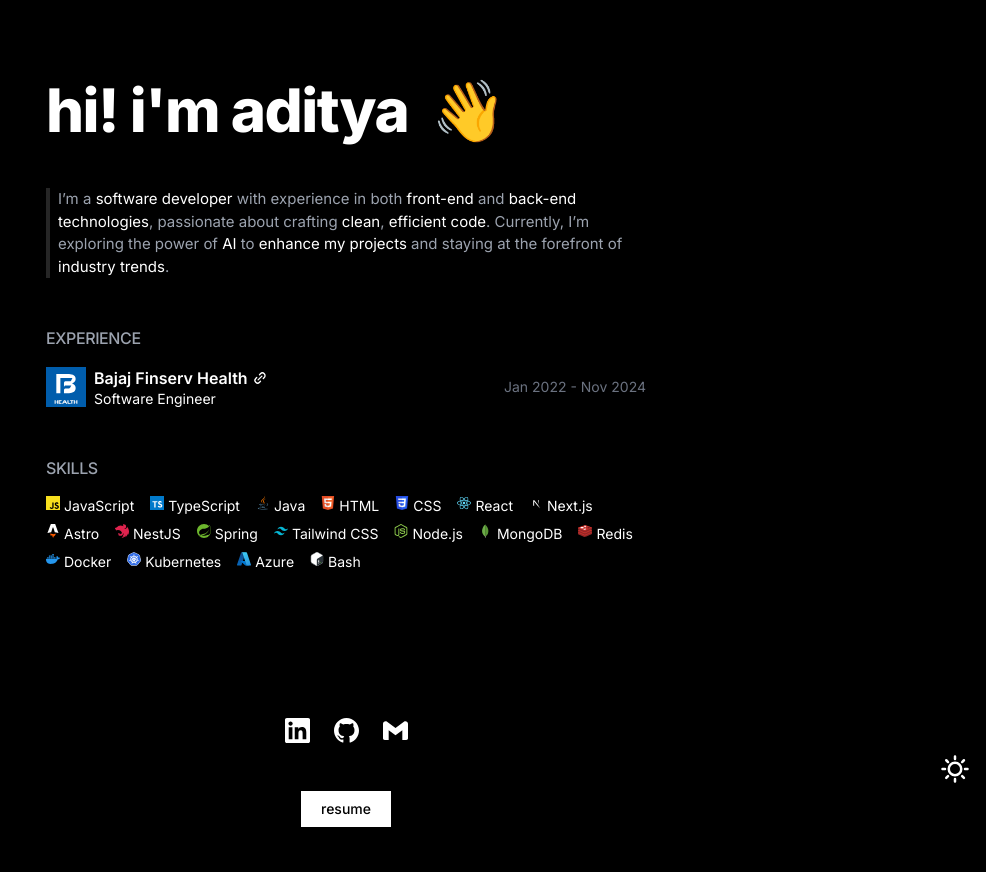
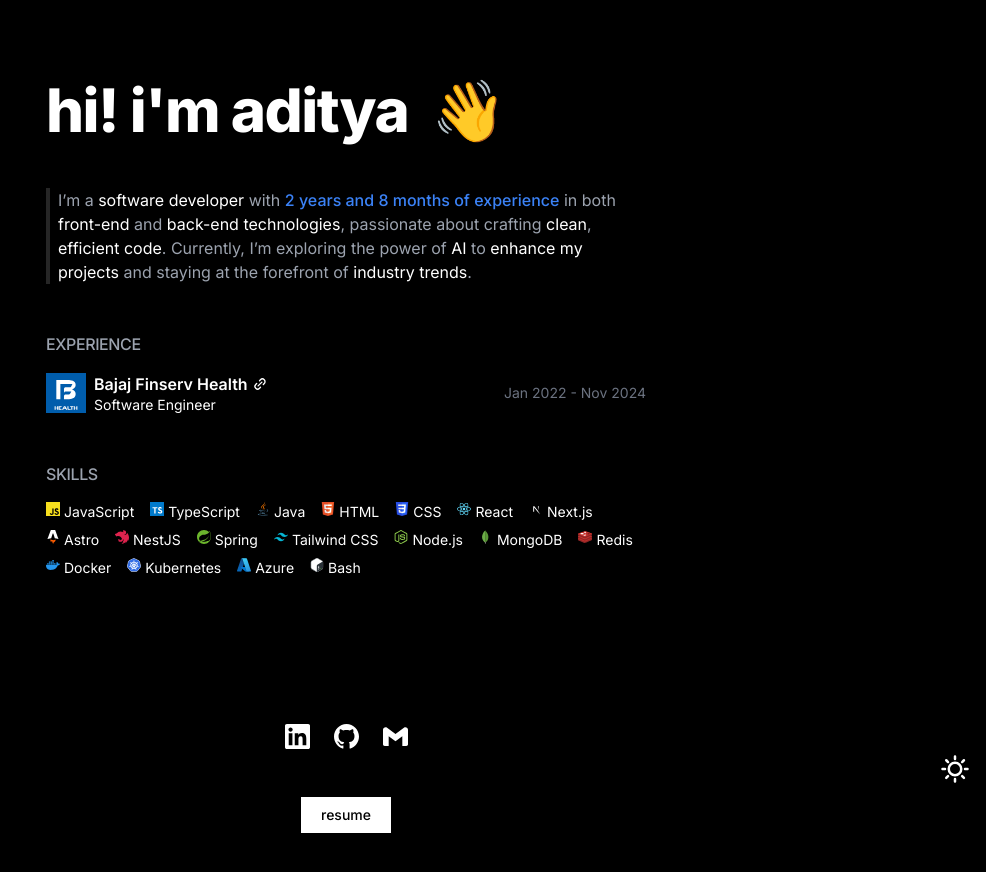
Before and after one commit to aditya-chebrolu/portfolio, a Next.js app: page / in a window 1280 px wide. Shown: the top 872 px of the page, without its empty margins (294-1280 px from the left). Built offline with nearby package versions, Linux system fonts and the light colour scheme.

Commit message:
code changes

```diff
--- a/src/app/(home)/components/about-me.tsx
+++ b/src/app/(home)/components/about-me.tsx
@@ -1,12 +1,32 @@
 import Section from "@/components/section";
 import React from "react";
 
-const formattedText = `I’m a <span class="mark">software developer</span> with experience in both <span class="mark">front-end</span> and <span class="mark">back-end technologies</span>, passionate about crafting <span class="mark">clean</span>, <span class="mark">efficient code</span>. Currently, I’m exploring the power of <span class="mark">AI</span> to <span class="mark">enhance my projects</span> and staying at the forefront of <span class="mark">industry trends</span>.`;
+const calculateExperience = () => {
+  const startDate = new Date(2022, 0, 1);
+  const currentDate = new Date();
+
+  let years = currentDate.getFullYear() - startDate.getFullYear();
+  let months = currentDate.getMonth() - startDate.getMonth();
+
+  if (months < 0) {
+    years--;
+    months += 12;
+  }
+
+  let experienceString = years > 0 ? `${years} years` : "";
+  experienceString += months > 0 ? (experienceString ? ` and ${months} months` : `${months} months`) : "";
+
+  return experienceString;
+};
+
 const AboutMe = () => {
+  const experience = calculateExperience();
+  const formattedText = `I’m a <span class="mark">software developer</span> with <span class="mark bold font-medium !text-blue-500">${experience} of experience</span> in both <span class="mark">front-end</span> and <span class="mark">back-end technologies</span>, passionate about crafting <span class="mark">clean</span>, <span class="mark">efficient code</span>. Currently, I’m exploring the power of <span class="mark">AI</span> to <span class="mark">enhance my projects</span> and staying at the forefront of <span class="mark">industry trends</span>.`;
+
   return (
     <Section>
       <p
-        className="text-pretty border-l-4 pl-2 text-[15px] text-muted-foreground dark:text-gray-400 [&>.mark]:text-white"
+        className="text-md text-pretty border-l-4 pl-2 text-muted-foreground dark:text-gray-400 [&>.mark]:text-white"
         dangerouslySetInnerHTML={{ __html: formattedText }}
       />
     </Section>
--- a/src/app/(home)/components/contact.tsx
+++ b/src/app/(home)/components/contact.tsx
@@ -8,7 +8,7 @@ import data from "@/data/home/contact.json";
 
 const Contact = () => {
   return (
-    <div className="flex justify-center gap-6 [&_svg:hover]:scale-150 [&_svg]:h-[25px] [&_svg]:w-[25px] [&_svg]:fill-black [&_svg]:transition-transform [&_svg]:duration-100 dark:[&_svg]:fill-white">
+    <div className="flex justify-center gap-6 [&_svg:hover]:scale-150 [&_svg]:h-[25px] [&_svg]:w-[25px] [&_svg]:fill-black [&_svg]:transition-transform [&_svg]:duration-200 dark:[&_svg]:fill-white">
       <Link href={data.linkedin}>
         <In />
       </Link>
--- a/src/app/experience/[company]/page.tsx
+++ b/src/app/experience/[company]/page.tsx
@@ -18,11 +18,11 @@ const ExperiencePage = () => {
         <Title className="text-black dark:text-white">{data.name}</Title>
       </div>
       <div
-        className="text-md text-pretty border-l-4 pl-2 text-muted-foreground dark:text-gray-400 [&>_.highlight]:text-black dark:[&>_.highlight]:text-white"
+        className="text-md] text-pretty border-l-4 pl-2 text-muted-foreground dark:text-gray-400 [&>_.highlight]:text-black dark:[&>_.highlight]:text-white"
         dangerouslySetInnerHTML={{ __html: data.description }}
       />
       <ExperiencePoints data={data} />
-      <Spacer h={150} />
+      <Spacer h={100} />
     </PageWrapper>
   );
 };
```
